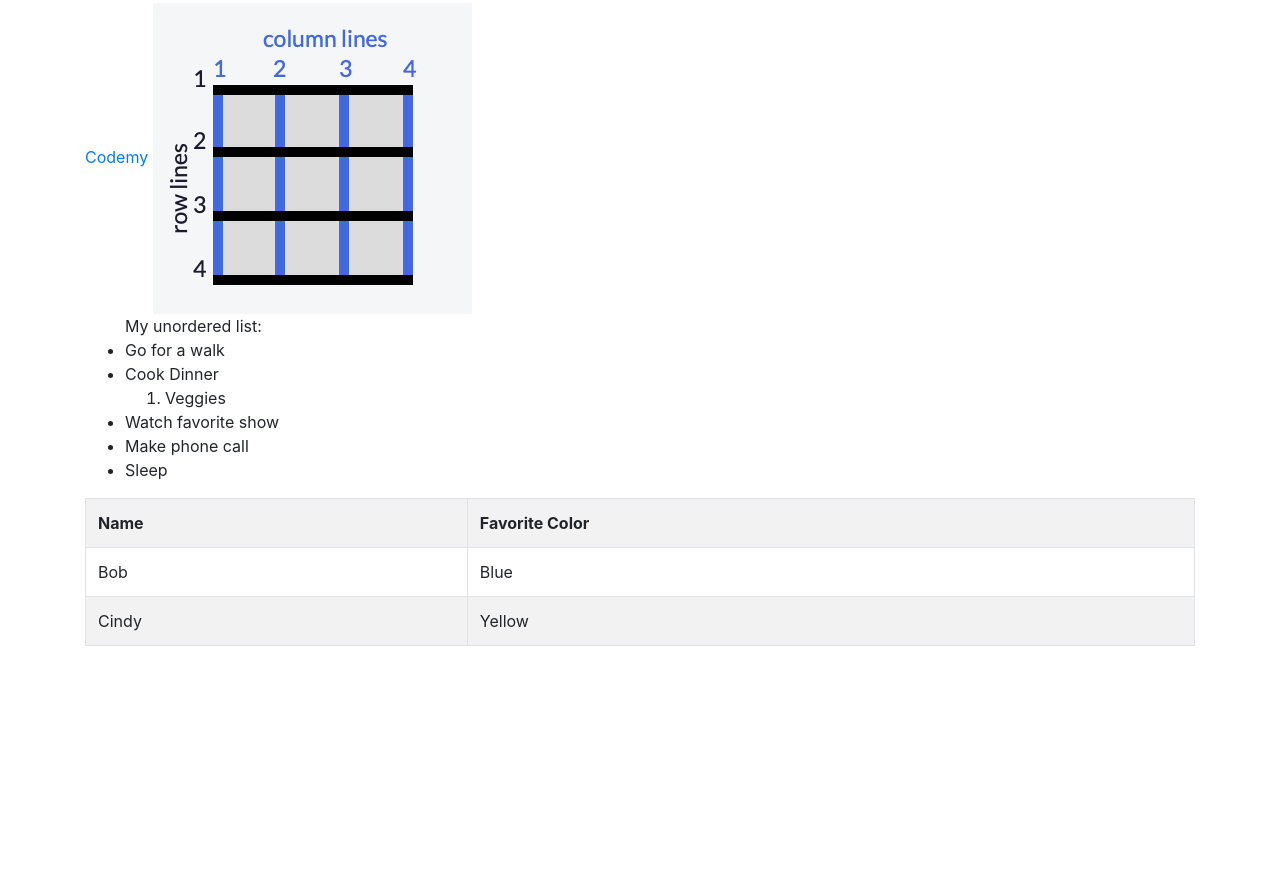
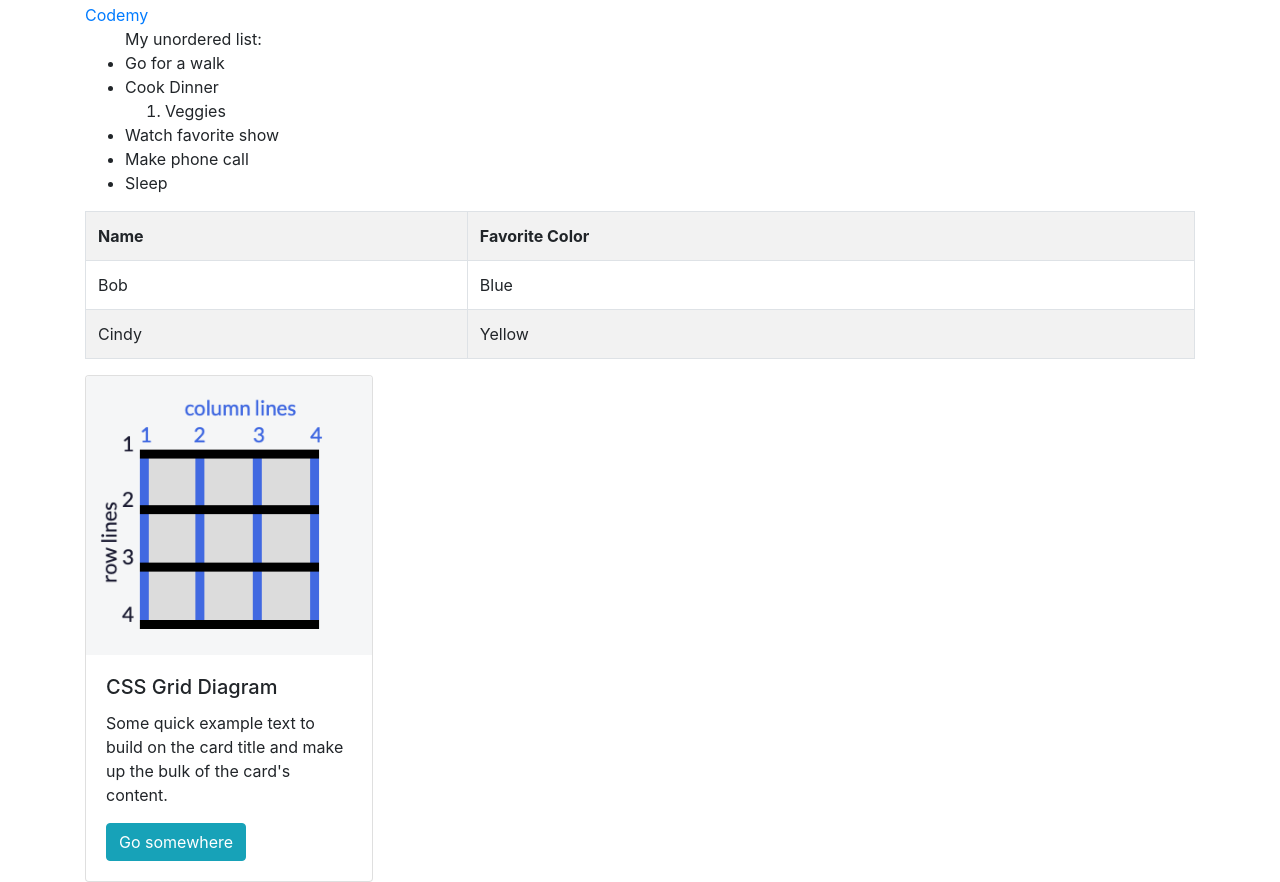
Before and after one commit to pastrychefgamer/html-basics, a plain HTML site: page index.html in a window 1280 px wide. Shown: the part 292-1174 px from the top of the page. Before the commit the page ends 954 px from the top, so only its background shows below. Drawn offline with nearby package versions, Linux system fonts and the light colour scheme.

Commit message:
adding a bootstrap card

```diff
--- a/index.html
+++ b/index.html
@@ -58,8 +58,6 @@
 
         <a href="http://codemy.com" target="new">Codemy</a>
 
-        <img src="CSS Grid Diagram.png" alt="CSS Grid Diagram">
-
         <ul>My unordered list:
             <li>Go for a walk</li>
             <li>Cook Dinner
@@ -86,6 +84,15 @@
                 <td>Yellow</td>
             </tr>
         </table>
+
+        <div class="card" style="width: 18rem;">
+                <img src="CSS Grid Diagram.png" class="card-img-top" alt="...">
+                <div class="card-body">
+                    <h5 class="card-title">CSS Grid Diagram</h5>
+                    <p class="card-text">Some quick example text to build on the card title and make up the bulk of the card's content.</p>
+                    <a href="#" class="btn btn-info">Go somewhere</a>
+                </div>
+        </div>
     </div>
 
     <script src="https://code.jquery.com/jquery-3.5.1.slim.min.js" integrity="sha384-DfXdz2htPH0lsSSs5nCTpuj/zy4C+OGpamoFVy38MVBnE+IbbVYUew+OrCXaRkfj" crossorigin="anonymous"></script>
```
